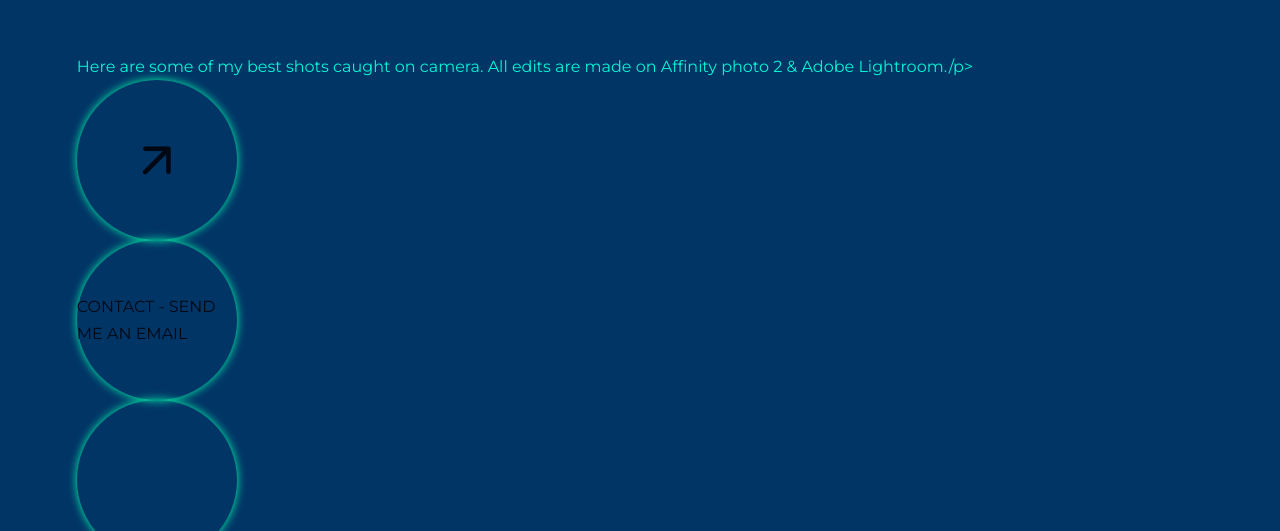
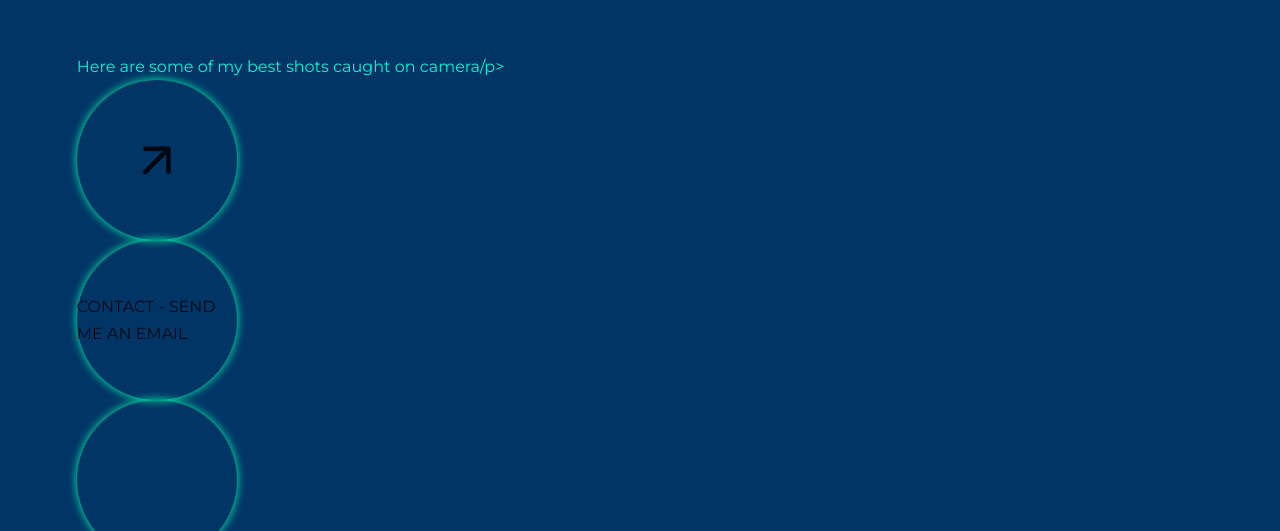
Before and after one commit to BhavyaDarda/Photography-Portfolio-website, a plain HTML site: page index.html in a window 1280 px wide. Shown: the part 2388-2919 px from the top of the page. Drawn offline with nearby package versions, Linux system fonts and the light colour scheme.

Commit message:
Update index.html

```diff
--- a/index.html
+++ b/index.html
@@ -116,7 +116,7 @@
             <h2 class="exhibitions__title">Exhibitions</h2>
             <div class="empty exhibitions__empty"></div>
             <div class="exhibitions__head">
-                <p>Here are some of my best shots caught on camera. All edits are made on Affinity photo 2 & Adobe Lightroom./p>
+                <p>Here are some of my best shots caught on camera/p>
                 <a href="mailto:dardabhavya775gmail.com" class="contact__btn exhibitions__btn">
                     <i class="uil uil-arrow-up-right"></i>
                     <p>CONTACT - SEND ME AN EMAIL</p>
```
